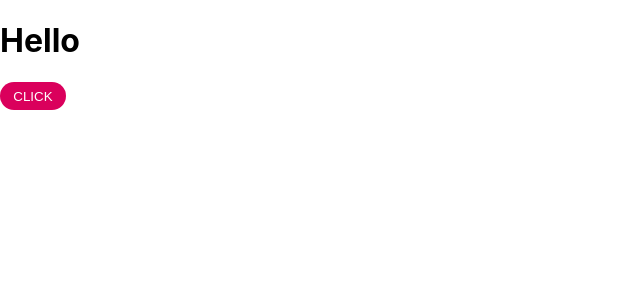
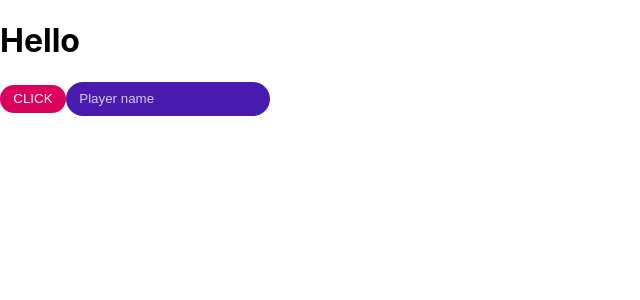
Before and after one commit to elishaking/soccer-vs-frontend, a React (Create React App) app: page / in a window 1280 px wide. Shown: the top 300 px of the page, without its empty margins (0-640 px from the left). Built offline with nearby package versions, Linux system fonts and the light colour scheme.

Commit message:
input component

```diff
--- /dev/null
+++ b/src/components/Inputs.scss
@@ -0,0 +1,14 @@
+input.text-input {
+  padding: 0.7em 1em;
+  //   border: 1px solid;
+  background-color: #491aae;
+  color: white;
+  border: none;
+  border-radius: 30em;
+  outline: none;
+}
+
+::placeholder {
+  color: white;
+  opacity: 0.77;
+}
--- /dev/null
+++ b/src/components/Inputs.tsx
@@ -0,0 +1,26 @@
+import React from "react";
+import "./Inputs.scss";
+
+interface TextInputProps {
+  type: string;
+  placeholder: string;
+  onChange: (event: React.ChangeEvent<HTMLInputElement>) => void;
+  value?: string;
+}
+
+export function TextInput({
+  type,
+  placeholder,
+  onChange,
+  value
+}: TextInputProps) {
+  return (
+    <input
+      className="text-input"
+      type={type}
+      placeholder={placeholder}
+      onChange={onChange}
+      value={value}
+    />
+  );
+}
--- a/src/index.scss
+++ b/src/index.scss
@@ -1,13 +1,13 @@
 body {
   margin: 0;
-  font-family: -apple-system, BlinkMacSystemFont, 'Segoe UI', 'Roboto', 'Oxygen',
-    'Ubuntu', 'Cantarell', 'Fira Sans', 'Droid Sans', 'Helvetica Neue',
+  font-family: -apple-system, BlinkMacSystemFont, "Segoe UI", "Roboto", "Oxygen",
+    "Ubuntu", "Cantarell", "Fira Sans", "Droid Sans", "Helvetica Neue",
     sans-serif;
   -webkit-font-smoothing: antialiased;
   -moz-osx-font-smoothing: grayscale;
 }
 
 code {
-  font-family: source-code-pro, Menlo, Monaco, Consolas, 'Courier New',
+  font-family: source-code-pro, Menlo, Monaco, Consolas, "Courier New",
     monospace;
 }
--- a/src/pages/Home.tsx
+++ b/src/pages/Home.tsx
@@ -1,5 +1,6 @@
 import React, { Component } from "react";
 import { TextButton } from "../components/Buttons";
+import { TextInput } from "../components/Inputs";
 
 export default class Home extends Component {
   render() {
@@ -7,6 +8,7 @@ export default class Home extends Component {
       <div>
         <h1>Hello</h1>
         <TextButton text="Click" />
+        <TextInput type="text" placeholder="Player name" onChange={() => {}} />
       </div>
     );
   }
```
